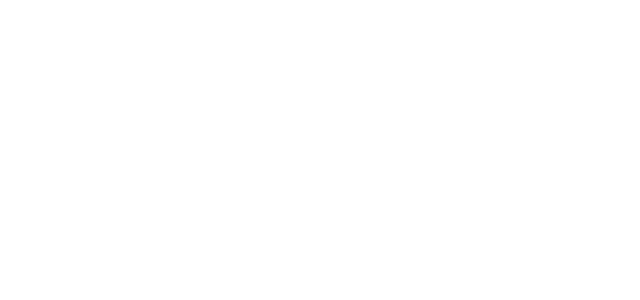
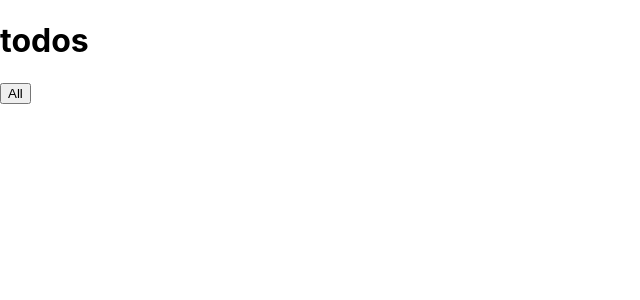
Before and after one commit to Tianying0902/TodoList-TypeScript-React-Express, a React (Create React App) app in the folder front-end-myapp/: page / in a window 1280 px wide. Shown: the top 300 px of the page, without its empty margins (0-640 px from the left). Built offline with nearby package versions, Linux system fonts and the light colour scheme.

Commit message:
[Tianying]feat: header and button

```diff
--- a/front-end-myapp/src/App.tsx
+++ b/front-end-myapp/src/App.tsx
@@ -1,10 +1,12 @@
 import React from 'react';
-import logo from './logo.svg';
 import './App.css';
 
 function App() {
+
   return (
     <div className="App">
+        <h1>todos</h1>
+        <button>All</button>
     </div>
   );
 }
```
